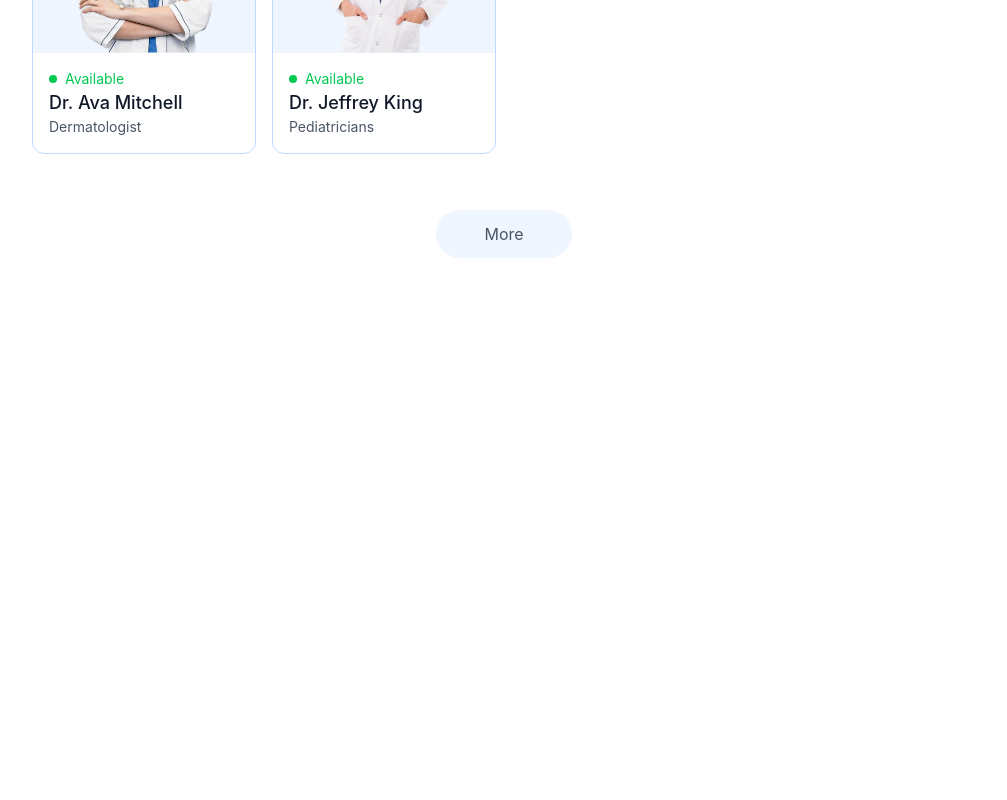
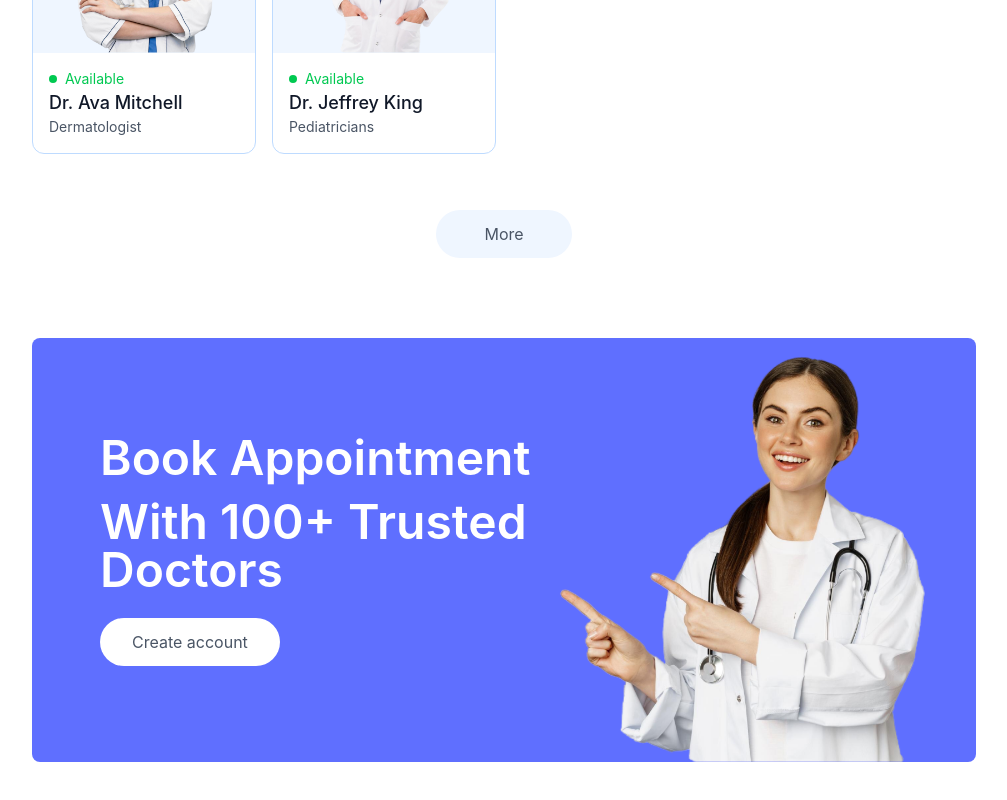
Before and after one commit to AnikaTahshin/doctors-appointment-app, a React (Vite) app in the folder frontend/: page / in a window 1280 px wide. Shown: the part 2048-2848 px from the top of the page, without its empty margins (136-1143 px from the left). Before the commit the page ends 2370 px from the top, so only its background shows below. Built offline with nearby package versions, Linux system fonts and the light colour scheme.

Commit message:
banner section done

```diff
--- a/frontend/index.html
+++ b/frontend/index.html
@@ -1,5 +1,5 @@
 <!doctype html>
-<html lang="en">
+<html lang="en" class="scroll-smooth">
   <head>
     <meta charset="UTF-8" />
     <link rel="icon" type="image/svg+xml" href="/favicon.svg" />
--- /dev/null
+++ b/frontend/src/components/Banner.jsx
@@ -0,0 +1,27 @@
+import { useNavigate } from "react-router-dom";
+import { assets } from "../assets/assets_frontend/assets"
+
+const Banner = () => {
+const navigate = useNavigate();
+
+  return (
+    <div className="flex bg-primary rounded-lg px-6 sm:px-10 md:px-12 my-20 md:mx-10">
+        {/* Left side */}
+        <div className="flex-1 py-8 dm:py-10 lg:py-24 lg:pl-5">
+            <div className="text-xl sm:text-2xl md:text-3xl lg:text-5xl font-semibold text-white">
+                <p>Book Appointment</p>
+                <p className="mt-4">With 100+ Trusted Doctors</p>
+            </div>
+            <button onClick={() => {navigate('/login'); scrollTo(0, 0)}}  className="bg-white text-sm sm:text-base text-gray-600 px-8 py-3 rounded-full mt-6 hover:scale-105 transition-all cursor-pointer">Create account</button>
+        </div>
+
+        {/* Right side */}
+
+        <div className="hidden md:block md:w-1/2 lg:w-92.5 relative">
+            <img className="w-full absolute bottom-0 right-0 max-w-md" src={assets?.appointment_img} alt="" />
+        </div>
+    </div>
+  )
+}
+
+export default Banner
--- a/frontend/src/components/TopDoctors.jsx
+++ b/frontend/src/components/TopDoctors.jsx
@@ -1,9 +1,12 @@
 import { useNavigate } from "react-router-dom";
-import { doctors } from "../assets/assets_frontend/assets"
+import { AppContext } from "../context/AppContext";
+import { useContext } from "react";
+// import { doctors } from "../assets/assets_frontend/assets"
 
 const TopDoctors = () => {
 
    const navigate = useNavigate();
+   const {doctors} = useContext(AppContext)
   return (
     <div className="flex flex-col items-center gap-4 my-16 text-gray-900 md:mx-10">
         <h1 className="text-3xl font-medium">Top Doctors to Book</h1>
@@ -23,7 +26,7 @@
                 </div>
             ))}
         </div>
-                    <button className="bg-blue-50 text-gray-600 px-12 py-3 rounded-full mt-10" type="button">More</button>
+                    <button onClick={() => {navigate('/doctors'); scrollTo(0,0)}} className="bg-blue-50 text-gray-600 px-12 py-3 rounded-full mt-10" type="button">More</button>
 
     </div>
   )
--- /dev/null
+++ b/frontend/src/context/AppContext.jsx
@@ -0,0 +1,15 @@
+import { createContext } from "react";
+import { doctors } from "../assets/assets_frontend/assets";
+export const AppContext = createContext();
+
+const AppContextProvider = (props) => {
+    const value = {
+        doctors
+    }
+
+    return <AppContext.Provider value={value}>
+        {props.children}
+    </AppContext.Provider>
+}
+
+export default AppContextProvider;
--- a/frontend/src/main.jsx
+++ b/frontend/src/main.jsx
@@ -2,9 +2,12 @@
 import './index.css'
 import App from './App.jsx'
 import {BrowserRouter} from 'react-router-dom'
+import AppContextProvider from './context/AppContext.jsx'
 
 createRoot(document.getElementById('root')).render(
   <BrowserRouter>
+  <AppContextProvider>
     <App />
+  </AppContextProvider>
   </BrowserRouter>
 )
--- a/frontend/src/pages/Home.jsx
+++ b/frontend/src/pages/Home.jsx
@@ -1,3 +1,4 @@
+import Banner from "../components/Banner"
 import Header from "../components/Header"
 import SpecialityMenu from "../components/SpecialityMenu"
 import TopDoctors from "../components/TopDoctors"
@@ -8,6 +9,7 @@
       <Header />
       <SpecialityMenu />
       <TopDoctors />
+      <Banner />
     </div>
   )
 }
```
